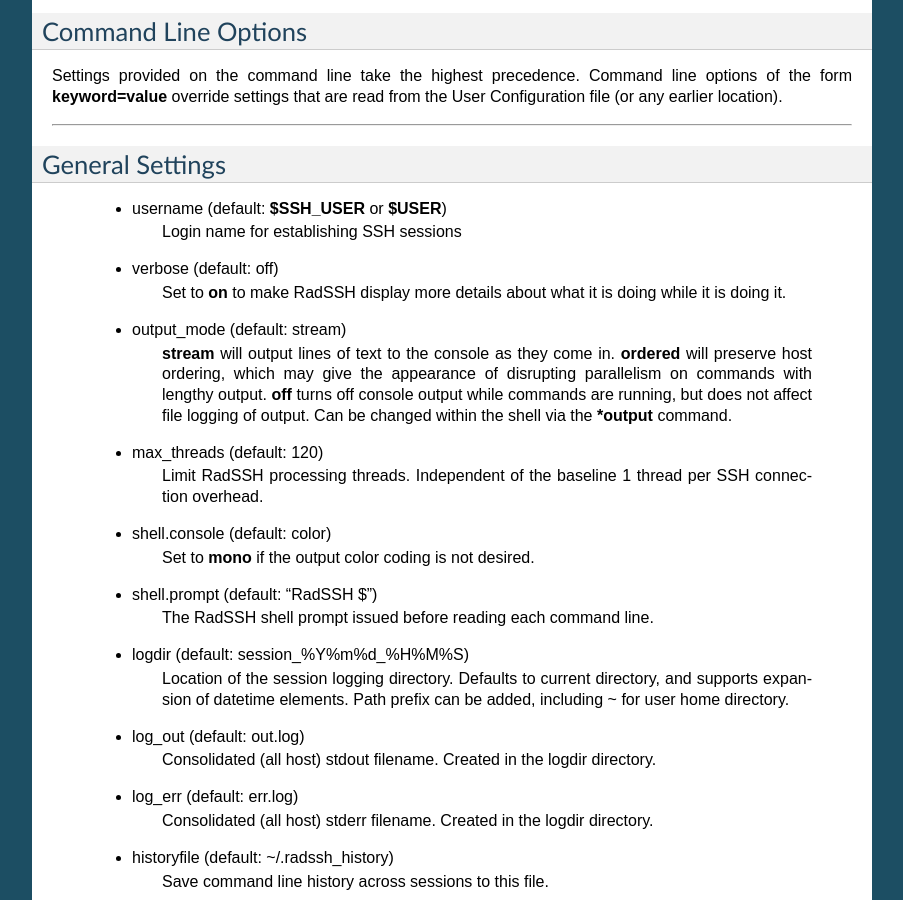
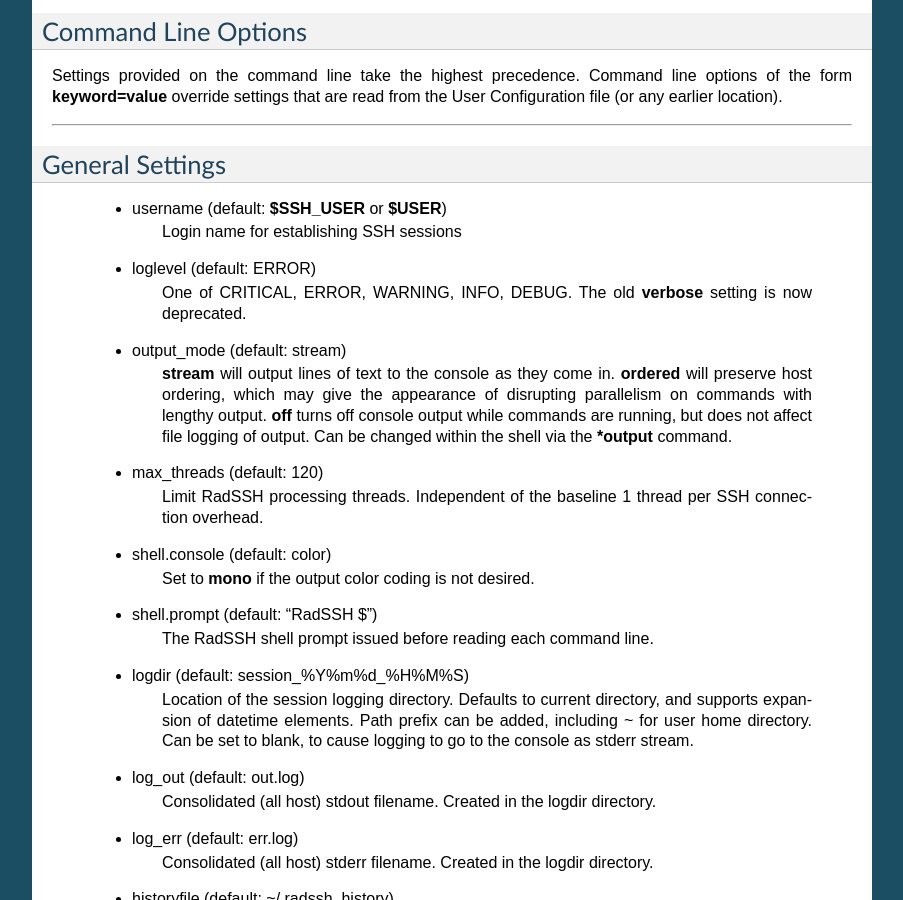
Before and after one commit to radssh/radssh, a Sphinx documentation site: the page built from docs/source/config_settings.rst, in a window 1280 px wide and 900 px high, scrolled down 856 px. Shown: the whole window, without its empty margins (198-1101 px from the left). Built offline with Sphinx 7.4.7, drawn with Linux system fonts in a browser that asks for light colours; some of the changed text lies outside the part shown.

```diff
--- a/docs/source/config_settings.rst
+++ b/docs/source/config_settings.rst
@@ -39,8 +39,8 @@ General Settings
 ----------------
  - username (default: **$SSH_USER** or **$USER**)
     Login name for establishing SSH sessions
- - verbose (default: off)
-    Set to **on** to make RadSSH display more details about what it is doing while it is doing it.
+ - loglevel (default: ERROR)
+    One of CRITICAL, ERROR, WARNING, INFO, DEBUG. The old **verbose** setting is now deprecated.
  - output_mode (default: stream)
     **stream** will output lines of text to the console as they come in. **ordered** will preserve host ordering, which may give the appearance of disrupting parallelism on commands with lengthy output. **off** turns off console output while commands are running, but does not affect file logging of output. Can be changed within the shell via the **\*output** command.
  - max_threads (default: 120)
@@ -50,7 +50,7 @@ General Settings
  - shell.prompt (default: "RadSSH $")
     The RadSSH shell prompt issued before reading each command line.
  - logdir (default: session_%Y%m%d_%H%M%S)
-    Location of the session logging directory. Defaults to current directory, and supports expansion of datetime elements. Path prefix can be added, including ~ for user home directory.
+    Location of the session logging directory. Defaults to current directory, and supports expansion of datetime elements. Path prefix can be added, including ~ for user home directory. Can be set to blank, to cause logging to go to the console as stderr stream.
  - log_out (default: out.log)
     Consolidated (all host) stdout filename. Created in the logdir directory.
  - log_err (default: err.log)
@@ -85,8 +85,8 @@ General Settings
     Prevent use of the comma separated list of programs. Anything that needs interactive keyboard input will not likely behave as anticipated under RadSSH, and should not be run.
  - commands.restricted (default: rm,reboot,shutdown,halt,poweroff,telinit)
     Have RadSSH intercept possibly dangerous commands (extremely dangerous if mistakenly run on hundreds of servers simultaneously) and require explicit confirmation that the user intends to do precisely what was typed in.
- - paramiko_log_level (default: 40)
-    Set to lower numbers to increase logging output of paramiko low-level SSH operations.
+ - paramiko_log_level
+    Deprecated setting. Now able to be set via **loglevel** setting.
  - try_auth_none (default: off)
     Perform a initial authentication probing request to determine whether the remote host accepts keys or passwords, or both. Setting to **on** may improve connection speeds by bypassing unsupported authentication attempts, but use caution, as some remote SSH implementations, like Cisco switches will abruptly drop connection if auth-none is attempted.  OpenSSH on RHEL/CentOS 5 will fail to send a banner unless auth-none is attempted.
  - force_tty=Cisco,force10networks
--- a/radssh/__init__.py
+++ b/radssh/__init__.py
@@ -15,7 +15,7 @@ RadSSH - SSH parallel pseudo-shell and toolkit
 
 from __future__ import print_function  # Requires Python 2.6 or higher
 
-version_info = (1, 0, 1)
+version_info = (1, 0, 5)
 version = '.'.join([str(x) for x in version_info])
 
 __author__ = 'Paul Kapp'
```
Also changed, not shown: FAQ.md (+2 -2 lines), docs/source/authmgr.rst (+7 -0 lines), 1 other file.
